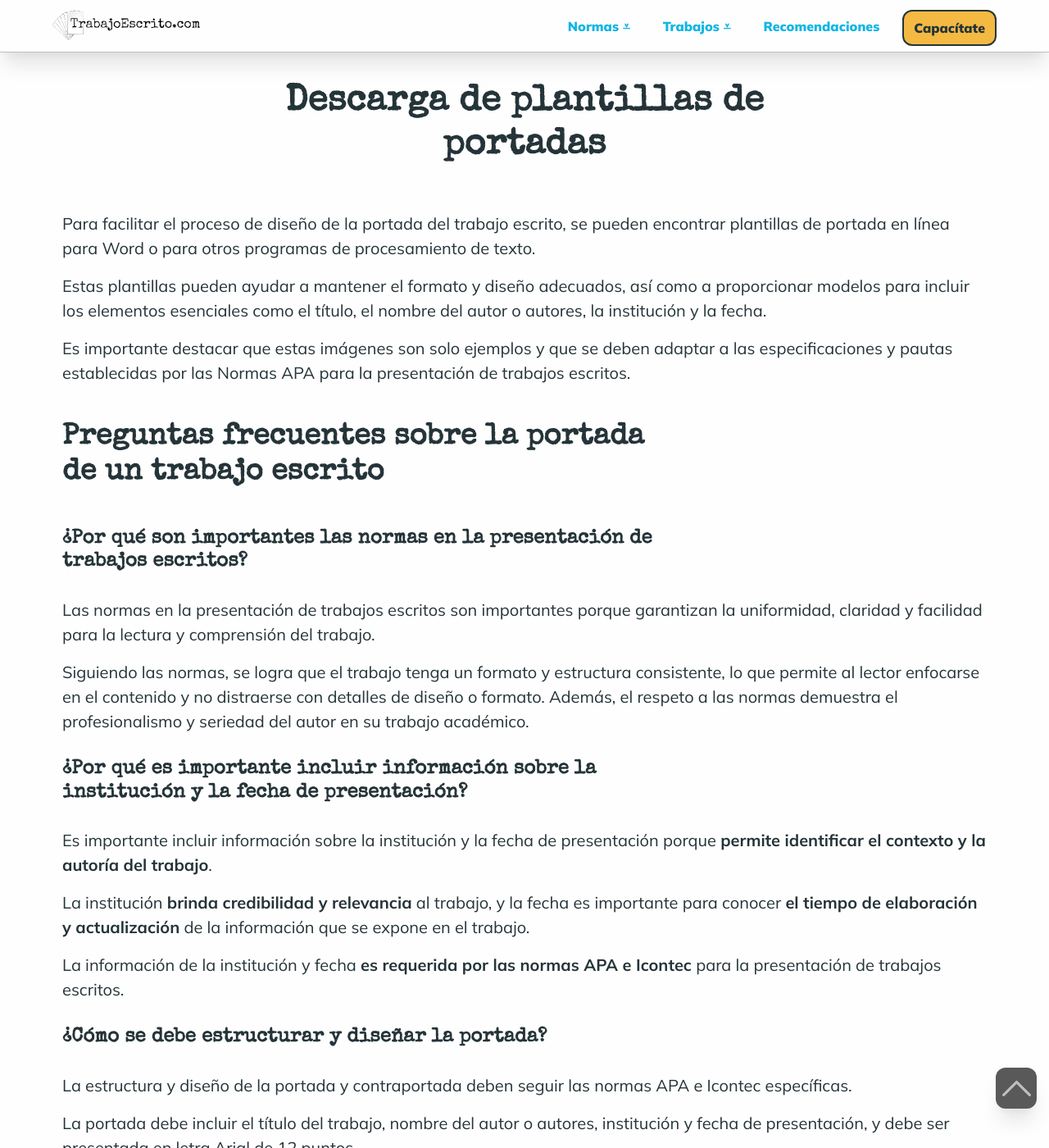
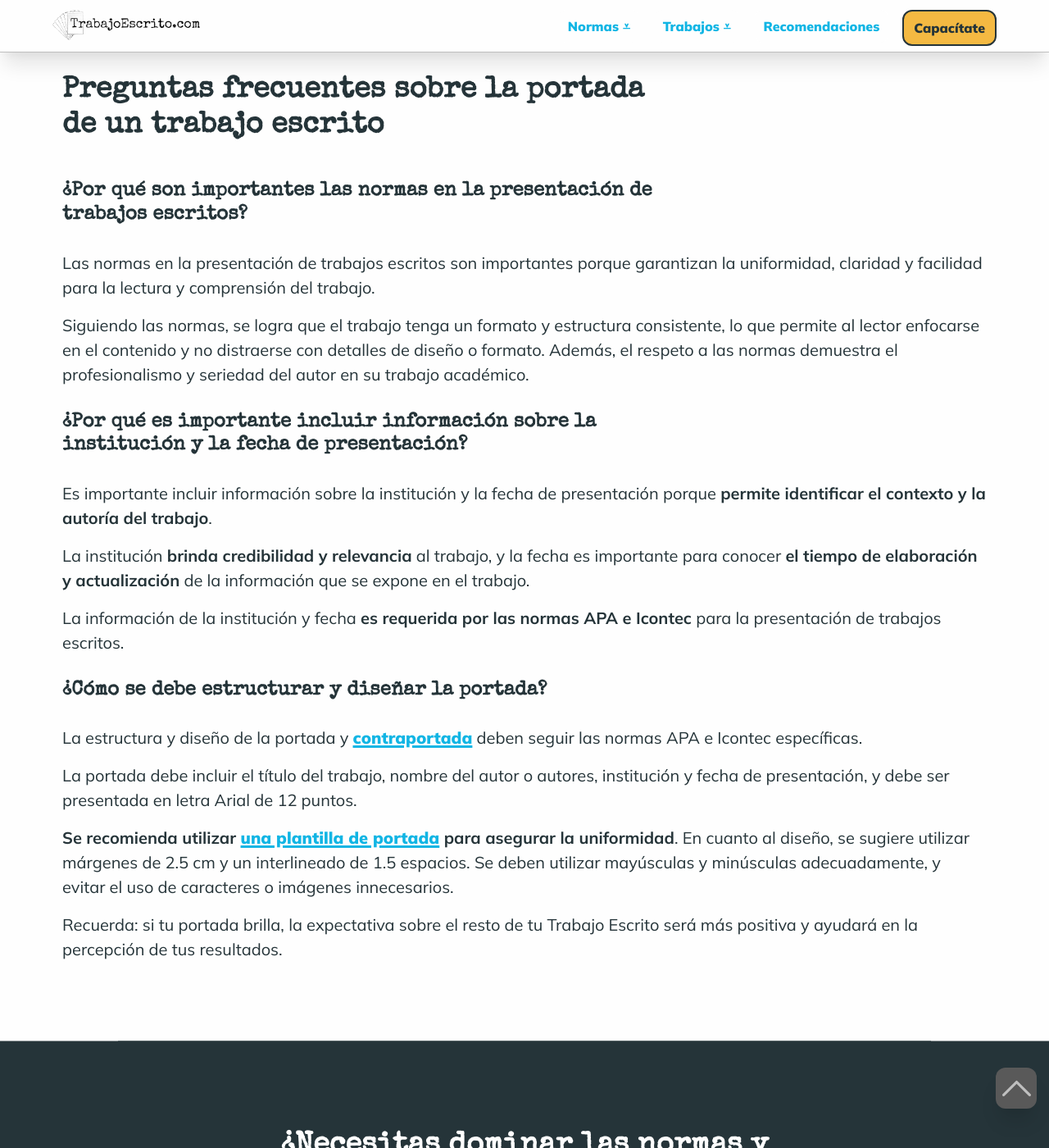
Before and after one commit to Klerpson/trabajoescrito, a Jekyll site: the page built from portada-trabajo-escrito.md, in a window 1280 px wide and 1400 px high, scrolled down 4170 px. Shown: the whole window at 82% size. Built offline with Jekyll 4.4.1, drawn with Linux system fonts in a browser that asks for light colours; some web fonts are replaced.

Commit message:
portadas

```diff
--- a/portada-trabajo-escrito.md
+++ b/portada-trabajo-escrito.md
@@ -83,16 +83,14 @@ Estos recursos son ideales para aquellos que buscan una portada atractiva y prof
 Se pueden encontrar plantillas en línea que pueden ser útiles para asegurarse de que se está siguiendo el formato correcto.
 <!-- Anclaje para que la barra fijada no cubra el siguiente subtítulo -->
 {:id="descargas"}
-
+<!--
 ## Descarga de plantillas de portadas
-
-<!-- ![Modelo de portada]({{'img/portada.webp'|relative_url}} "Modelo de portada") -->
 
 Para facilitar el proceso de diseño de la portada del trabajo escrito, se pueden encontrar plantillas de portada en línea para Word o para otros programas de procesamiento de texto.
 
 Estas plantillas pueden ayudar a mantener el formato y diseño adecuados, así como a proporcionar modelos para incluir los elementos esenciales como el título, el nombre del autor o autores, la institución y la fecha.
 
-Es importante destacar que estas imágenes son solo ejemplos y que se deben adaptar a las especificaciones y pautas establecidas por las Normas APA para la presentación de trabajos escritos.
+Es importante destacar que estas imágenes son solo ejemplos y que se deben adaptar a las especificaciones y pautas establecidas por las Normas APA para la presentación de trabajos escritos. -->
 
 ### Preguntas frecuentes sobre la portada de un trabajo escrito
 
@@ -112,8 +110,10 @@ La información de la institución y fecha **es requerida por las normas APA e I
 
 #### ¿Cómo se debe estructurar y diseñar la portada?
 
-La estructura y diseño de la portada y contraportada deben seguir las normas APA e Icontec específicas.
+La estructura y diseño de la portada y [contraportada]({{'contraportada-trabajo-escrito'|relative_url}} "Contraportadas") deben seguir las normas APA e Icontec específicas.
 
 La portada debe incluir el título del trabajo, nombre del autor o autores, institución y fecha de presentación, y debe ser presentada en letra Arial de 12 puntos.
 
 **Se recomienda utilizar [una plantilla de portada](#descargas) para asegurar la uniformidad**. En cuanto al diseño, se sugiere utilizar márgenes de 2.5 cm y un interlineado de 1.5 espacios. Se deben utilizar mayúsculas y minúsculas adecuadamente, y evitar el uso de caracteres o imágenes innecesarios.
+
+Recuerda: si tu portada brilla, la expectativa sobre el resto de tu Trabajo Escrito será más positiva y ayudará en la percepción de tus resultados.
```
Also changed, not shown: 2 other files.
